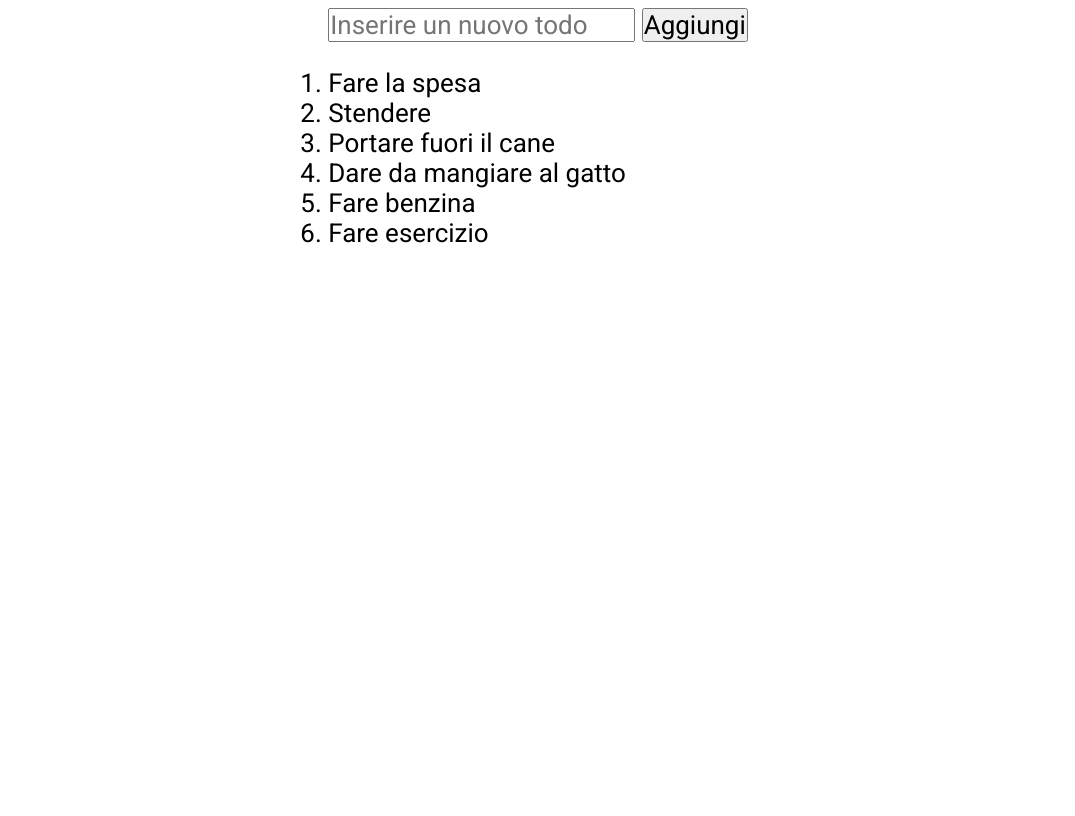
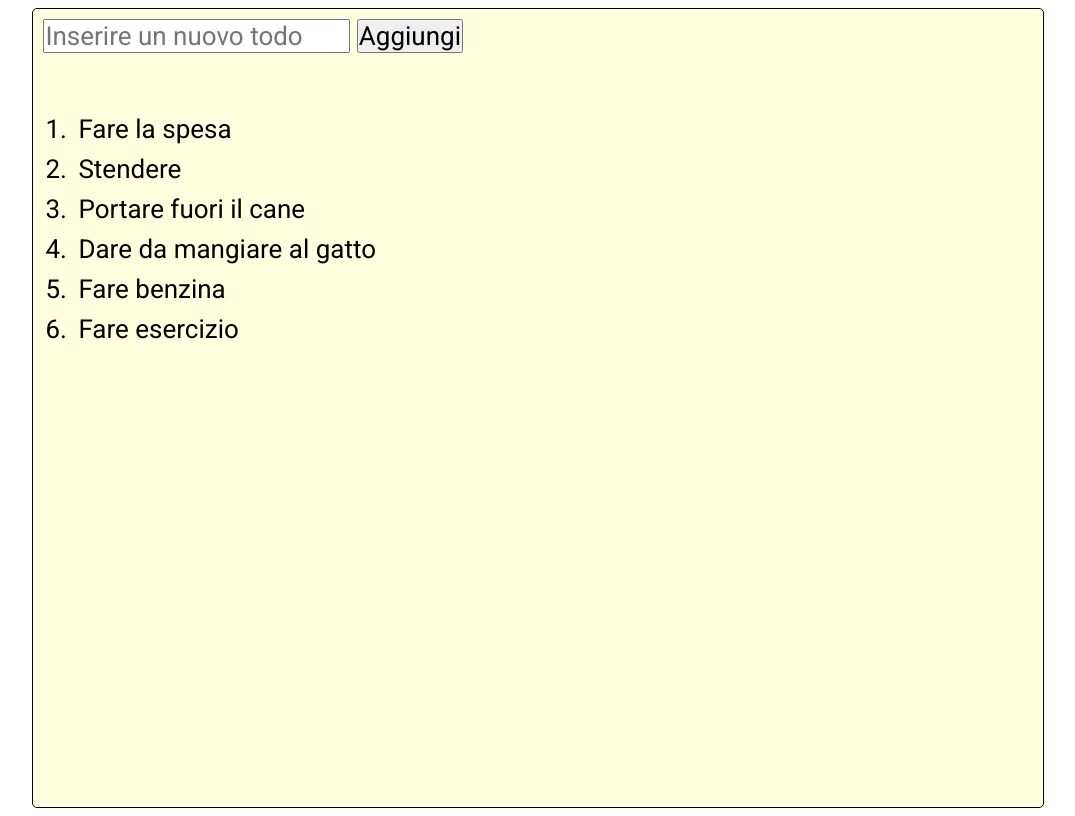
Before and after one commit to magrolorenzo/vue-todolist, a plain HTML site: page index.html in a window 1280 px wide. Shown: the whole page, without its empty margins (102-1177 px from the left). Drawn offline with nearby package versions, Linux system fonts and the light colour scheme.

Commit message:
Non ho fantasia nello stilare la pagina

```diff
--- a/assets/style.css
+++ b/assets/style.css
@@ -1,5 +1,4 @@
 *{
-    margin: 10;
     padding: 0;
     box-sizing: border-box;
     font-family: 'Roboto', sans-serif;
@@ -9,6 +8,25 @@
 .container{
     max-width: 80%;
     margin: auto;
+}
+
+.wrapper{
+    width: 100%;
+    padding: 10px;
     display: flex;
-    justify-content: center;
+    flex-direction: column;
+    height: 100vh;
+    border: 1px solid black;
+    background-color: lightyellow;
+    border-radius: 5px;
 }
+
+.todo_list{
+    padding: 30px;
+    max-width: 400px;
+}
+
+.list_item{
+    padding: 5px;
+    cursor: zoom-out;
+}
```
